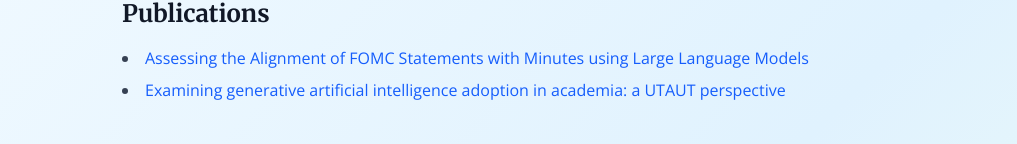
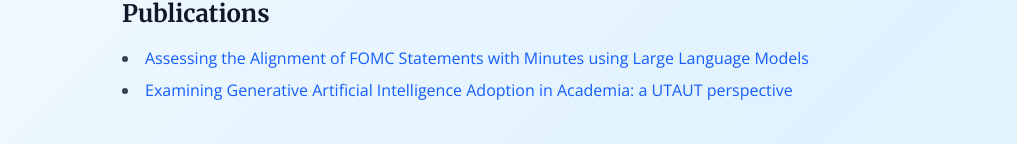
Before and after one commit to adampattersonct/personal-website, a Next.js app: page / in a window 1280 px wide. Shown: the part 808-952 px from the top of the page, without its empty margins (86-1103 px from the left). Built offline with nearby package versions, Linux system fonts and the light colour scheme.

Commit message:
Updating Publication title

```diff
--- a/components/PublicationsSection.tsx
+++ b/components/PublicationsSection.tsx
@@ -4,7 +4,7 @@ const publications = [
     url: 'https://iacis.org/iis/2025/2_iis_2025_96-108.pdf',
   },
   {
-    title: 'Examining generative artificial intelligence adoption in academia: a UTAUT perspective',
+    title: 'Examining Generative Artificial Intelligence Adoption in Academia: a UTAUT perspective',
     url: 'https://iacis.org/iis/2024/3_iis_2024_238-251.pdf',
   },
 ]
```
